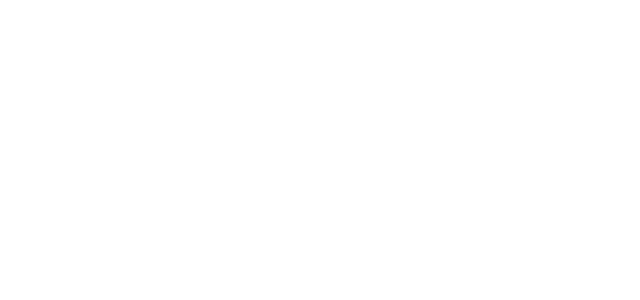
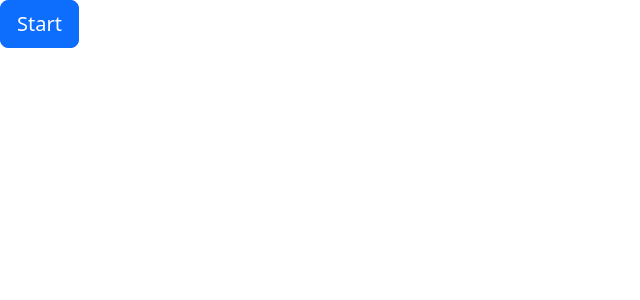
Before and after one commit to AhmadMoradi/yasnateam, a Nuxt app: page / in a window 1280 px wide. Shown: the top 300 px of the page, without its empty margins (0-640 px from the left). Built offline with nearby package versions, Linux system fonts and the light colour scheme.

Commit message:
chore: Add bootstrap

```diff
--- /dev/null
+++ b/assets/styles/main.css
@@ -0,0 +1 @@
+@import 'bootstrap/dist/css/bootstrap.min.css';
--- a/nuxt.config.ts
+++ b/nuxt.config.ts
@@ -1,8 +1,6 @@
 // https://nuxt.com/docs/api/configuration/nuxt-config
 export default defineNuxtConfig({
+  css: ["@/assets/styles/main.css"],
   devtools: { enabled: true },
-
-  modules: [
-      '@pinia/nuxt'
-  ]
-})
+  modules: ["@pinia/nuxt"],
+});
--- a/package.json
+++ b/package.json
@@ -16,6 +16,7 @@
   },
   "dependencies": {
     "@pinia/nuxt": "^0.4.11",
+    "bootstrap": "^5.3.0",
     "pinia": "^2.1.4"
   }
 }
--- a/pages/index.vue
+++ b/pages/index.vue
@@ -1,4 +1,6 @@
-<template></template>
+<template>
+  <button class="btn btn-primary btn-lg">Start</button>
+</template>
 
 <script lang="ts" setup>
 import { useAppStore } from "~/store/appStore";
```
Also changed, not shown: 1 other file (tests, documents, lock files or other folders).
